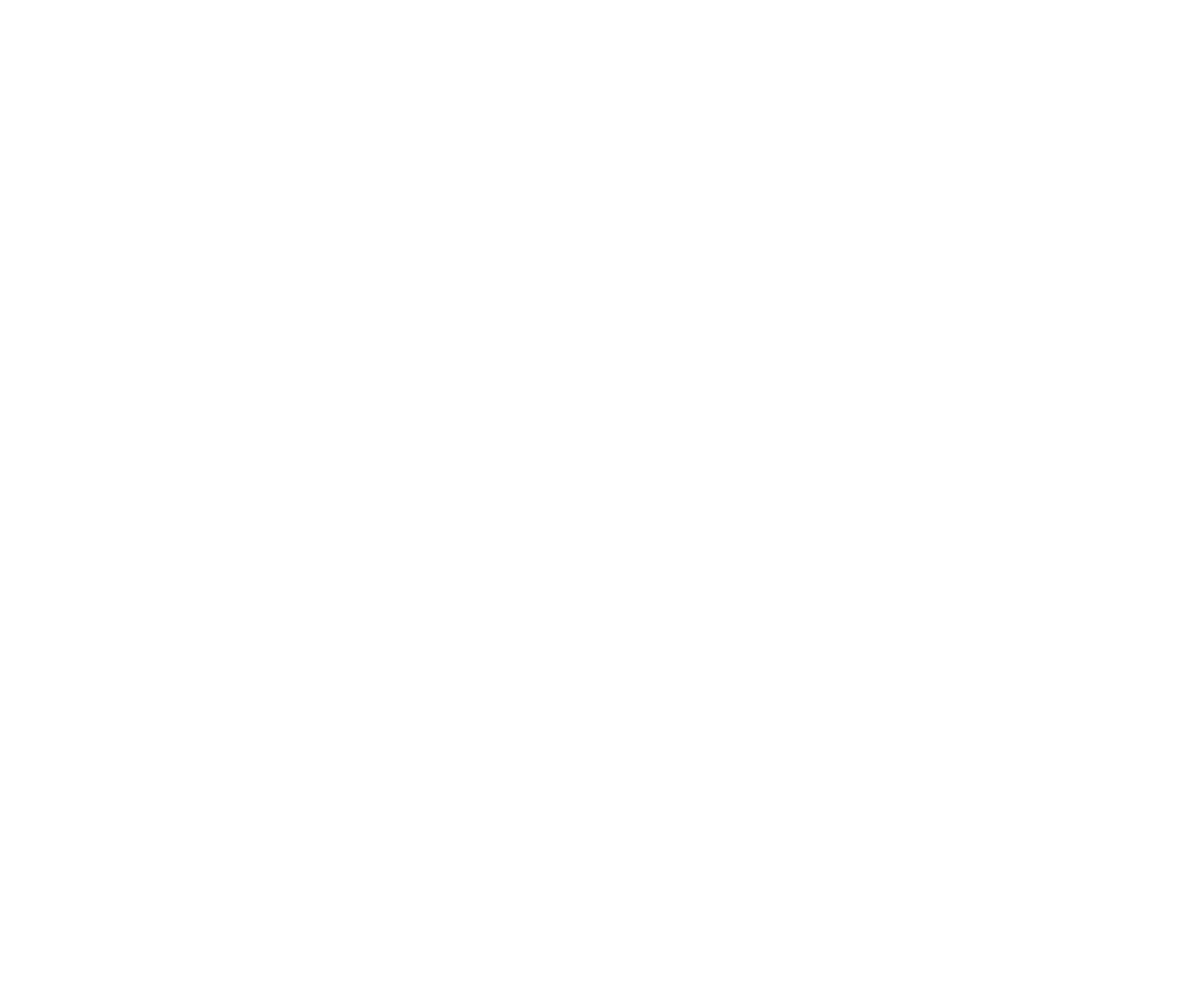
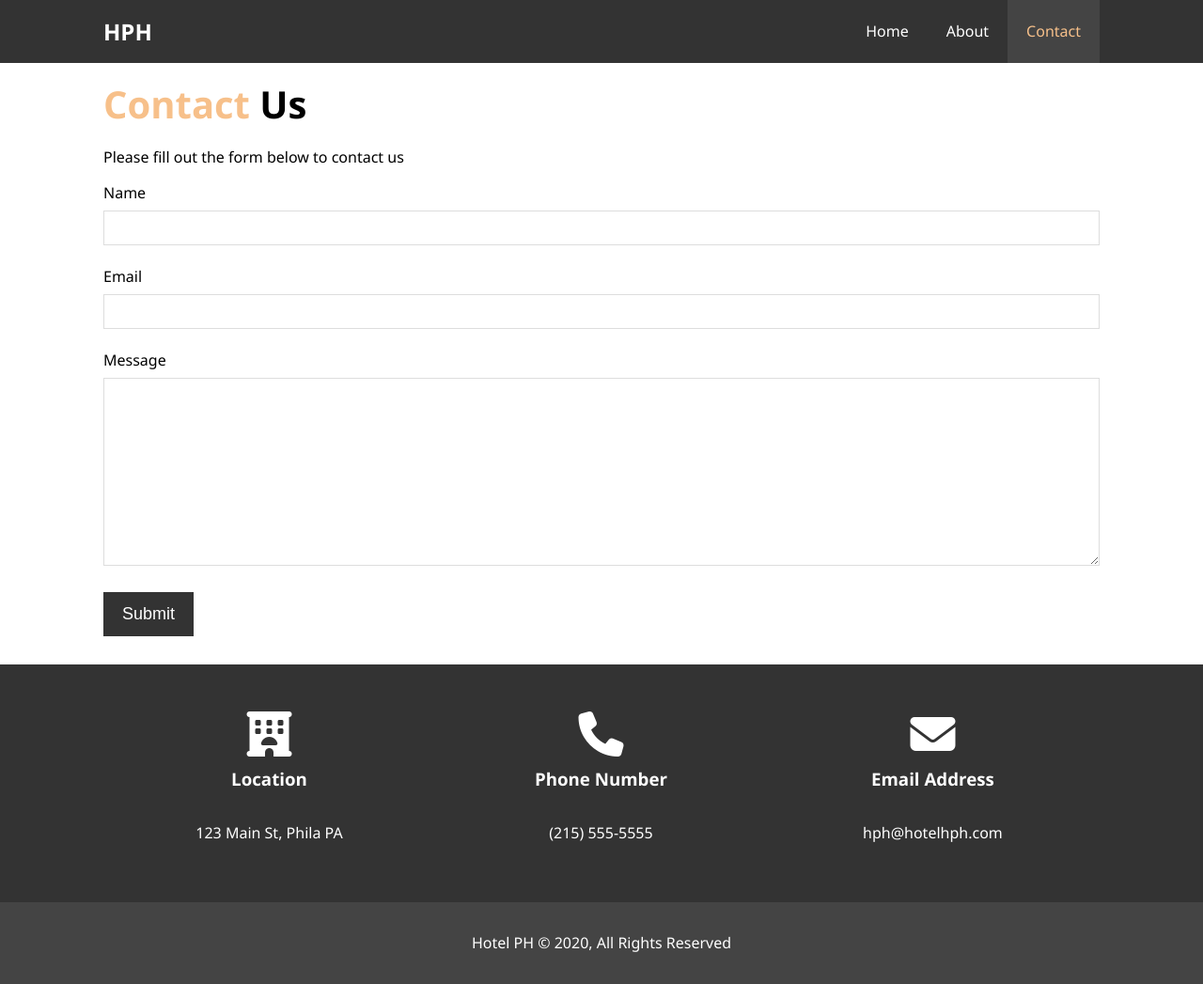
Before and after one commit to seansweeneydev/hotel_website, a plain HTML site: page contact.html in a window 1280 px wide. Shown: the whole page at 94% size. Before the commit the page ends 800 px from the top, so only its background shows below. Drawn offline with Linux system fonts and the light colour scheme.

Commit message:
contact page/completed project

```diff
--- a/contact.html
+++ b/contact.html
@@ -0,0 +1,78 @@
+<!DOCTYPE html>
+<html lang="en">
+
+<head>
+  <meta charset="UTF-8" />
+  <meta name="viewport" content="width=device-width, initial-scale=1.0" />
+  <meta http-equiv="X-UA-Compatible" content="ie=edge" />
+  <meta name="description" content="Welcome to the best hotel in Philadelphia" />
+  <meta name="keywords" content="hotel, Philadelphia hotel, downtown" />
+  <script src="https://kit.fontawesome.com/d8741d0f6a.js" crossorigin="anonymous"></script>
+  <link rel="stylesheet" href="css/style.css">
+  <title>Hotel Phila | Contact</title>
+</head>
+
+<body>
+  <header>
+    <nav id="navbar">
+      <div class="container">
+        <h1 class="logo"><a href="index.html">HPH</a></h1>
+        <ul>
+          <li><a href="index.html">Home</a></li>
+          <li><a href="about.html">About</a></li>
+          <li><a class="current" href="contact.html">Contact</a></li>
+        </ul>
+      </div>
+    </nav>
+  </header>
+
+  <section id="contact-form" class="py-3">
+    <div class="container">
+      <h1 class="l-heading">
+        <span class="text-primary">Contact</span> Us
+      </h1>
+      <p>Please fill out the form below to contact us</p>
+      <form action="process.php">
+        <div class="form-group">
+          <label for="name">Name</label>
+          <input type="text" name="name" id="name">
+        </div>
+        <div class="form-group">
+          <label for="email">Email</label>
+          <input type="email" name="email" id="email">
+        </div>
+        <div class="form-group">
+          <label for="message">Message</label>
+          <textarea name="message" id="message"></textarea>
+        </div>
+        <button class="btn" type="submit">Submit</button>
+      </form>
+    </div>
+  </section>
+
+  <section id="contact-info" class="bg-dark">
+    <div class="container">
+      <div class="box">
+        <i class="fas fa-hotel fa-3x"></i>
+        <h3>Location</h3>
+        <p>123 Main St, Phila PA</p>
+      </div>
+      <div class="box">
+        <i class="fas fa-phone fa-3x"></i>
+        <h3>Phone Number</h3>
+        <p>(215) 555-5555</p>
+      </div>
+      <div class="box">
+        <i class="fas fa-envelope fa-3x"></i>
+        <h3>Email Address</h3>
+        <p>hph@hotelhph.com</p>
+      </div>
+    </div>
+  </section>
+
+  <footer id="main-footer">
+    <p>Hotel PH &copy; 2020, All Rights Reserved</p>
+  </footer>
+</body>
+
+</html>
--- a/css/style.css
+++ b/css/style.css
@@ -232,6 +232,35 @@ text-align: center;
   border-radius: 50%;
 }
 
+/* Contact Form */
+#contact-form .form-group {
+  margin-bottom: 20px;
+}
+
+#contact-form label {
+  display: block;
+  margin-bottom: 5px;
+}
+
+#contact-form input,
+#contact-form textarea {
+  width: 100%;
+  padding: 10px;
+  border: 1px #ddd solid;
+}
+
+#contact-form textarea {
+  height: 200px;
+}
+
+#contact-form input:focus,
+#contact-form textarea:focus {
+  outline: none;
+  border-color: #f7c08a;
+}
+
+
+
 /* Footer */
 #main-footer {
   text-align: center;
```
